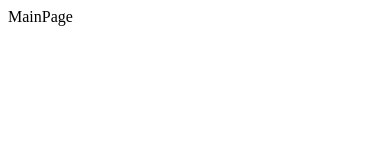
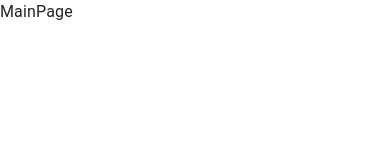
Before and after one commit to TShokhrukh/reddit, a React (Create React App) app: page / in a window 390 px wide. Shown: the top 160 px of the page. Built offline with nearby package versions, Linux system fonts and the light colour scheme.

Commit message:
add theme palette, mixins and breakpoints

```diff
--- a/src/App.tsx
+++ b/src/App.tsx
@@ -3,10 +3,12 @@ import { ThemeProvider } from '@mui/material/styles';
 import { BrowserRouter } from 'react-router-dom';
 import { ThemeRoutes } from 'routes';
 import { theme } from 'theme';
+import { CssBaseline } from '@mui/material';
 
 export function App() {
   return (
     <BrowserRouter>
+      <CssBaseline />
       <ThemeProvider theme={theme}>
         <ThemeRoutes />
       </ThemeProvider>
--- a/src/theme/theme.ts
+++ b/src/theme/theme.ts
@@ -1,5 +1,116 @@
 import { createTheme } from '@mui/material/styles';
 
 export const theme = createTheme({
-
+  direction: 'ltr',
+  breakpoints: {
+    values: {
+      xs: 0,
+      sm: 768,
+      md: 1024,
+      lg: 1266,
+      xl: 1536
+    }
+  },
+  mixins: {
+    toolbar: {
+      minHeight: 60,
+      paddingTop: 8,
+      paddingBottom: 8
+    }
+  },
+  palette: {
+    mode: 'light',
+    common: {
+      black: '#000',
+      white: '#fff'
+    },
+    primary: {
+      lighter: '#e6f7ff',
+      light: '#69c0ff',
+      main: '#1890ff',
+      dark: '#096dd9',
+      darker: '#003a8c',
+      contrastText: '#fff'
+    },
+    secondary: {
+      lighter: '#f5f5f5',
+      light: '#d9d9d9',
+      main: '#8c8c8c',
+      dark: '#262626',
+      darker: '#000000',
+      contrastText: '#ffffff'
+    },
+    error: {
+      lighter: '#fff1f0',
+      light: '#ffa39e',
+      main: '#ff4d4f',
+      dark: '#a8071a',
+      darker: '#5c0011',
+      contrastText: '#fff'
+    },
+    warning: {
+      lighter: '#fffbe6',
+      light: '#ffd666',
+      main: '#faad14',
+      dark: '#ad6800',
+      darker: '#61400',
+      contrastText: '#f5f5f5'
+    },
+    info: {
+      lighter: '#e6fffb',
+      light: '#5cdbd3',
+      main: '#13c2c2',
+      dark: '#006d75',
+      darker: '#002329',
+      contrastText: '#fff'
+    },
+    success: {
+      lighter: '#f6ffed',
+      light: '#95de64',
+      main: '#52c41a',
+      dark: '#237804',
+      darker: '#092b00',
+      contrastText: '#fff'
+    },
+    grey: {
+      // 0: '#ffffff',
+      50: '#fafafa',
+      100: '#f5f5f5',
+      200: '#f0f0f0',
+      300: '#d9d9d9',
+      400: '#bfbfbf',
+      500: '#8c8c8c',
+      600: '#595959',
+      700: '#262626',
+      800: '#141414',
+      900: '#000000',
+      A100: '#fafafb',
+      A700: '#e6ebf1'
+    },
+    text: {
+      primary: 'grey.700',
+      secondary: 'grey.500',
+      disabled: 'grey.400'
+    },
+    action: {
+      disabled: 'grey.300',
+      active: 'rgba(0, 0, 0, 0.54)',
+      hover: 'rgba(0, 0, 0, 0.04)',
+      hoverOpacity: 0.04,
+      selected: 'rgba(0, 0, 0, 0.08)',
+      selectedOpacity: 0.08,
+      disabledBackground: 'rgba(0, 0, 0, 0.12)',
+      disabledOpacity: 0.38,
+      focus: 'rgba(0, 0, 0, 0.12)',
+      focusOpacity: 0.12,
+      activatedOpacity: 0.12
+    },
+    divider: 'grey.200',
+    background: {
+      paper: '#ffffff',
+      default: 'grey.A100'
+    },
+    contrastThreshold: 3,
+    tonalOffset: 0.2
+  }
 });
```
Also changed, not shown: src/mui-theme.d.ts (+12 -3 lines), .eslintrc.js.
